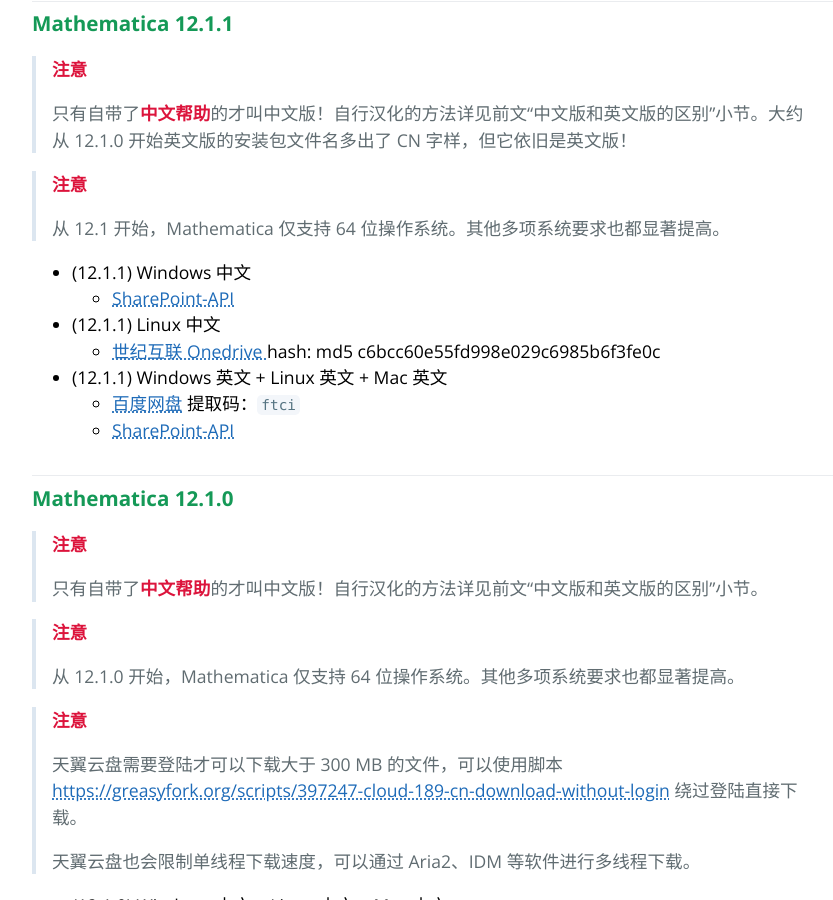
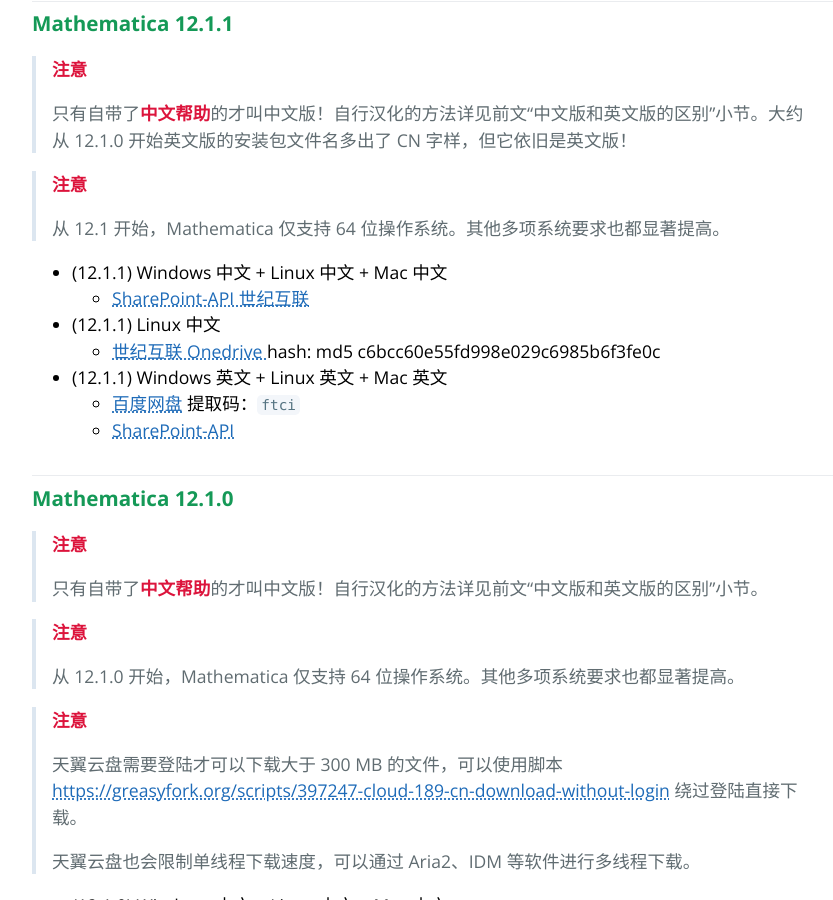
Before and after one commit to TieBaMma/InstallTutorial, a Jekyll site: the page built from index.md, in a window 1280 px wide and 900 px high, scrolled down 6248 px. Shown: the whole window, without its empty margins (192-1025 px from the left). Built offline with Jekyll 4.4.1, drawn with Linux system fonts in a browser that asks for light colours.

Commit message:
补全 12.1.1 中文下载链接 (#68)
## 摘要

添加 12.1.1 Mac & Linux （中文）下载链接

12.1.1 Linux Mac 中文是由 @wuyudi 帮忙上传至世纪互联 SharePoint 的，在此表示感谢

```diff
--- a/index.md
+++ b/index.md
@@ -234,8 +234,8 @@
 >
 > 从 12.1 开始，Mathematica 仅支持 64 位操作系统。其他多项系统要求也都显著提高。
 
-* (12.1.1) Windows 中文
-  * [SharePoint-API](https://mmamirror.herokuapp.com/share/Mathematica/12.1.1.0/CN/)
+* (12.1.1) Windows 中文 + Linux 中文 + Mac 中文
+  * [SharePoint-API 世纪互联](https://mmamirror.herokuapp.com/vianet/Mathematica/12.1.1.0/)
 
 * (12.1.1) Linux 中文
   * [世纪互联 Onedrive ](https://mirrors.ni.ac.cn/d/Mathematica/12.1.1/Linux/Mathematica_12.1.1_Chinese_LINUX.sh) hash: md5 c6bcc60e55fd998e029c6985b6f3fe0c
```
